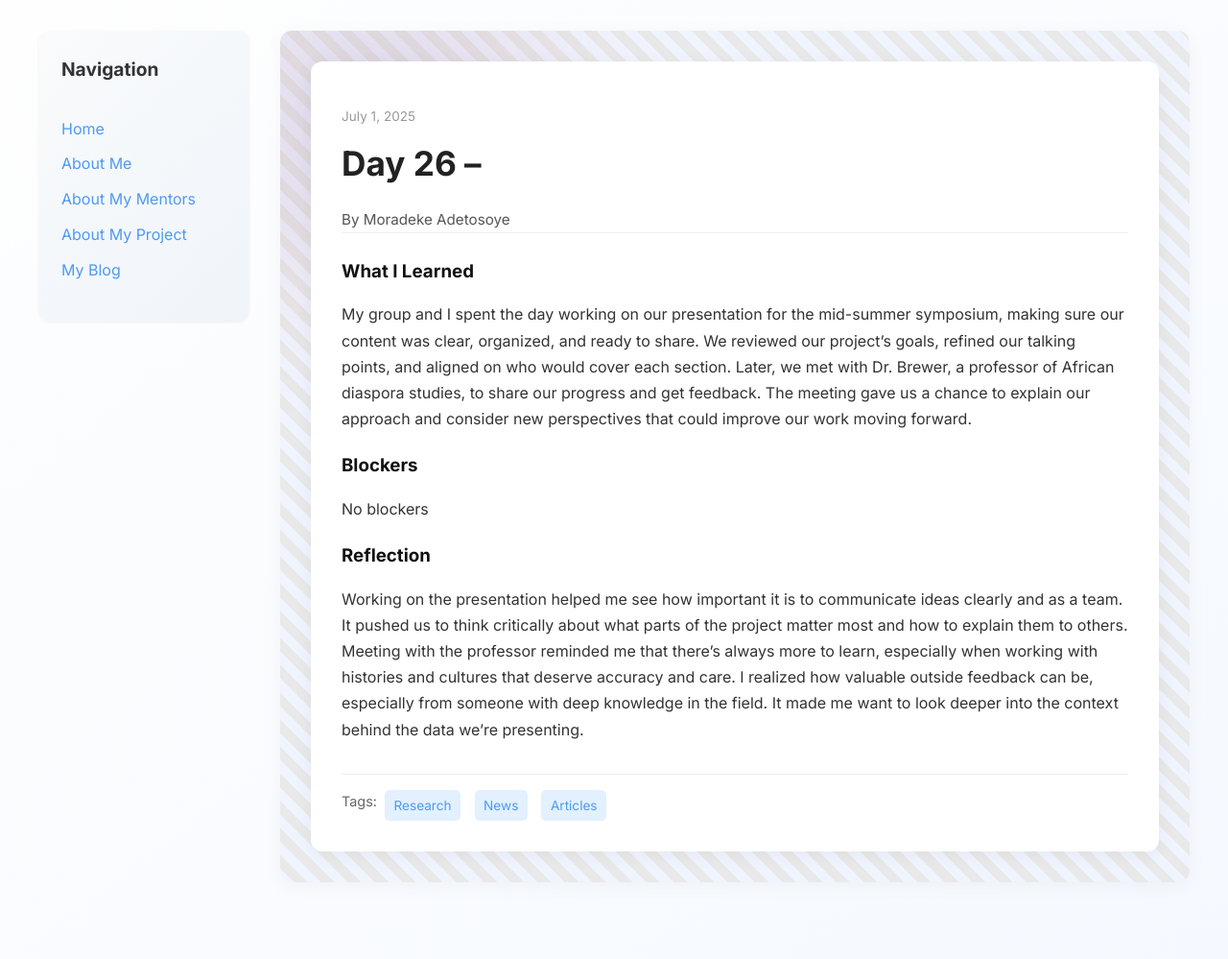
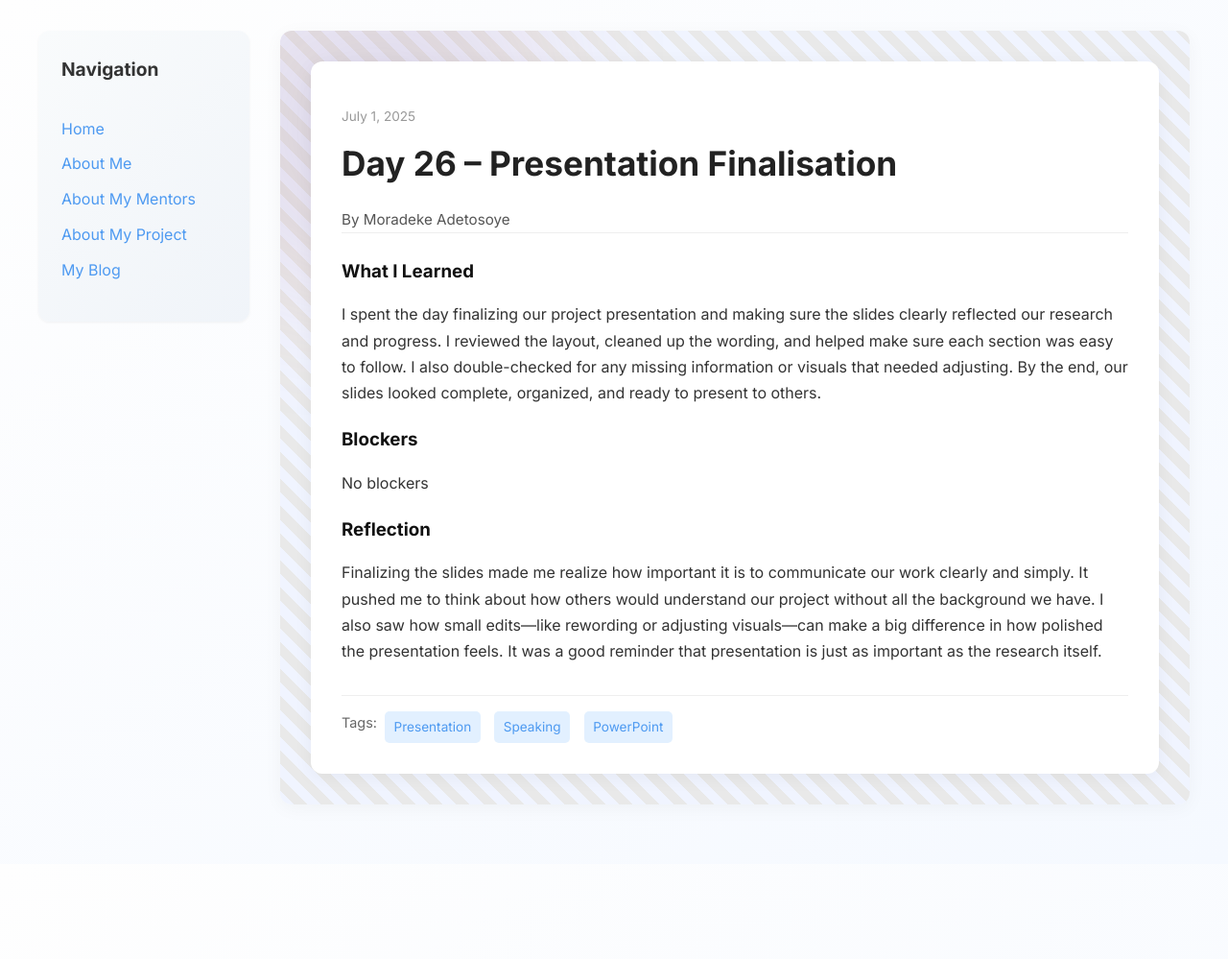
Before and after one commit to deke-a/deke-a.github.io, a Jekyll site: the page built from _posts/2025-07-01-day-26.md, in a window 1280 px wide. Shown: the whole page at 96% size. Built offline with Jekyll 4.4.1, drawn with Linux system fonts in a browser that asks for light colours; after the commit the page ends 900 px from its top, so only the background shows below that.

Commit message:
Update 2025-07-01-day-26.md

```diff
--- a/_posts/2025-07-01-day-26.md
+++ b/_posts/2025-07-01-day-26.md
@@ -1,13 +1,13 @@
 ---
 layout: post
-title: "Day 26 –"
+title: "Day 26 – Presentation Finalisation"
 date: 2025-07-01
 author: Moradeke Adetosoye
 permalink: /day26.html
-tags: ["Research", "News", "Articles"]
+tags: ["Presentation", "Speaking", "PowerPoint"]
 
 what_i_learned: |
-  My group and I spent the day working on our presentation for the mid-summer symposium, making sure our content was clear, organized, and ready to share. We reviewed our project’s goals, refined our talking points, and aligned on who would cover each section. Later, we met with Dr. Brewer, a professor of African diaspora studies, to share our progress and get feedback. The meeting gave us a chance to explain our approach and consider new perspectives that could improve our work moving forward.
+  I spent the day finalizing our project presentation and making sure the slides clearly reflected our research and progress. I reviewed the layout, cleaned up the wording, and helped make sure each section was easy to follow. I also double-checked for any missing information or visuals that needed adjusting. By the end, our slides looked complete, organized, and ready to present to others.
 
 
 blockers: |
@@ -15,8 +15,7 @@ blockers: |
 
 
 reflection: |
-  Working on the presentation helped me see how important it is to communicate ideas clearly and as a team. It pushed us to think critically about what parts of the project matter most and how to explain them to others. Meeting with the professor reminded me that there’s always more to learn, especially when working with histories and cultures that deserve accuracy and care. I realized how valuable outside feedback can be, especially from someone with deep knowledge in the field. It made me want to look deeper into the context behind the data we’re presenting.
-
+  Finalizing the slides made me realize how important it is to communicate our work clearly and simply. It pushed me to think about how others would understand our project without all the background we have. I also saw how small edits—like rewording or adjusting visuals—can make a big difference in how polished the presentation feels. It was a good reminder that presentation is just as important as the research itself.
 
 
 
```
